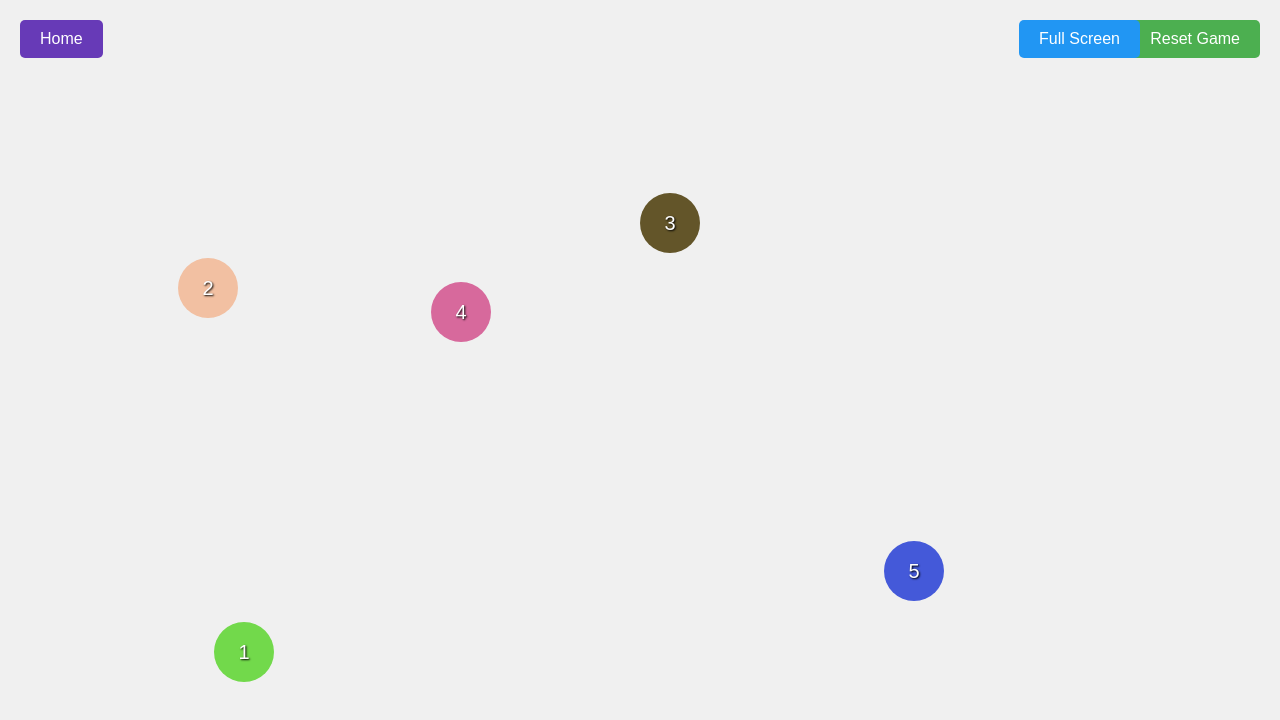
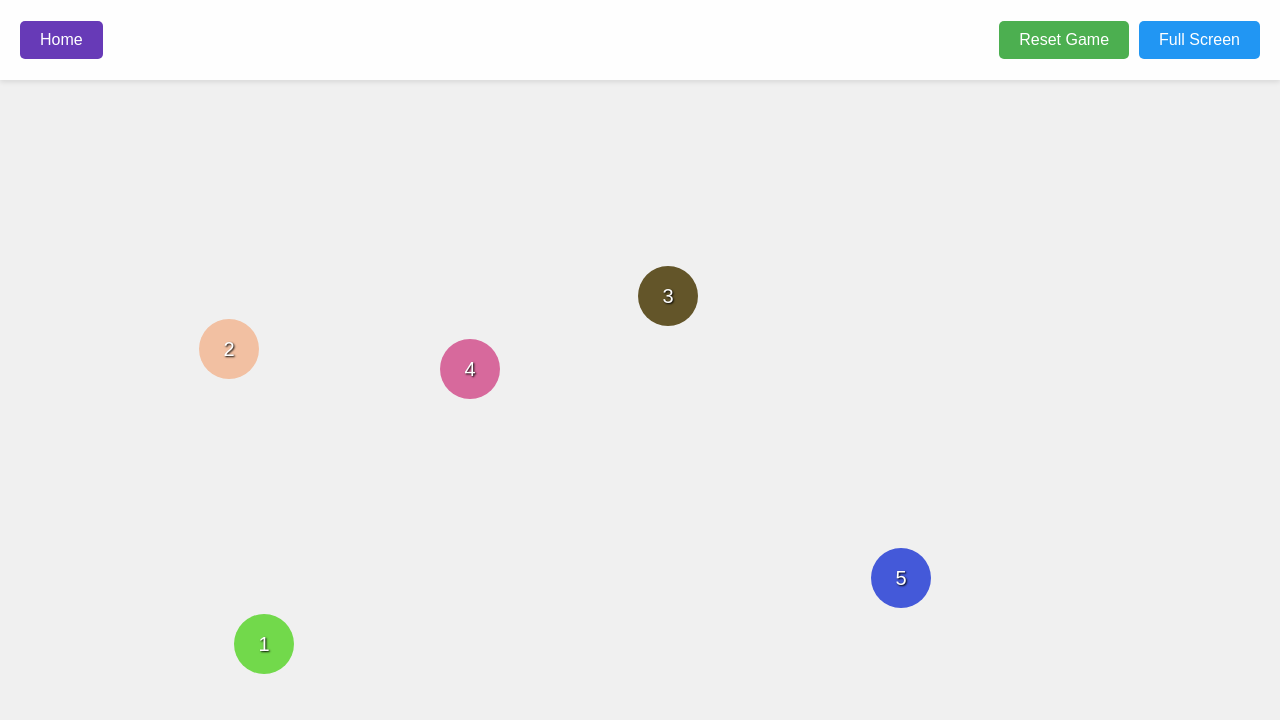
Before and after one commit to alexanderfanz/clickgame, a plain HTML site: page src/index.html in a window 1280 px wide. Drawn offline with Linux system fonts and the light colour scheme.

Commit message:
feat: no collision with header

```diff
--- a/src/index.html
+++ b/src/index.html
@@ -7,9 +7,12 @@
     <link rel="stylesheet" href="styles/main.css">
 </head>
 <body>
-    <a href="#" id="homeLink">Home</a>
-    <button id="resetButton">Reset Game</button>
-    <button id="fullscreenButton">Full Screen</button>
+    <div id="header">
+        <a href="#" id="homeLink">Home</a>
+        <button id="resetButton">Reset Game</button>
+        <button id="fullscreenButton">Full Screen</button>
+    </div>
+    <div id="gameArea"></div>
     <script src="js/game.js"></script>
 </body>
 </html>
--- a/src/js/game.js
+++ b/src/js/game.js
@@ -1,4 +1,4 @@
-const VERSION = '0.1.0';  // Semantic versioning (major.minor.patch)
+const VERSION = '0.2.0';  // Semantic versioning (major.minor.patch)
 const MAX_BALLS = 5;
 const BALL_SIZE = 60;
 let nextNumber = MAX_BALLS + 1;  // Track the next number to use
@@ -25,20 +25,21 @@ function getRandomColor() {
 }
 
 function getRandomPosition() {
-    const maxX = window.innerWidth - BALL_SIZE;
-    const maxY = window.innerHeight - BALL_SIZE;
+    const gameArea = document.getElementById('gameArea');
+    const rect = gameArea.getBoundingClientRect();
+    const maxX = rect.width - 2 * BALL_SIZE;
+    const maxY = rect.height - 2 * BALL_SIZE;
     return {
-        x: Math.floor(Math.random() * maxX),
-        y: Math.floor(Math.random() * maxY)
+        x: Math.floor(Math.random() * maxX + BALL_SIZE),
+        y: Math.floor(Math.random() * maxY + BALL_SIZE)
     };
 }
 
 function isOverlapping(position, existingBalls) {
     // Check if a position overlaps with any existing balls
     for (const ball of existingBalls) {
-        const ballRect = ball.getBoundingClientRect();
-        const ballX = ballRect.left;
-        const ballY = ballRect.top;
+        const ballX = parseInt(ball.style.left);
+        const ballY = parseInt(ball.style.top);
 
         // Calculate distance between centers
         const dx = position.x - ballX;
@@ -74,8 +75,10 @@ function getNonOverlappingPosition() {
 }
 
 function adjustBallPosition(ball) {
-    const maxX = window.innerWidth - BALL_SIZE;
-    const maxY = window.innerHeight - BALL_SIZE;
+    const gameArea = document.getElementById('gameArea');
+    const rect = gameArea.getBoundingClientRect();
+    const maxX = rect.width - BALL_SIZE;
+    const maxY = rect.height - BALL_SIZE;
 
     // Get current position
     let x = parseInt(ball.style.left);
@@ -112,14 +115,8 @@ function resetGame() {
     const balls = document.querySelectorAll('.ball');
     balls.forEach(ball => ball.remove());
 
-    // Reset the next number counter
-    nextNumber = MAX_BALLS + 1;
-
-    // Create new initial balls
-    for (let i = 1; i <= MAX_BALLS; i++) {
-        const ball = createBall(i);
-        document.body.appendChild(ball);
-    }
+    // start a new game
+    newGame();
 }
 
 async function toggleFullScreen() {
@@ -179,6 +176,16 @@ document.addEventListener('msfullscreenchange', () => {
     updateFullscreenButtonText();
 });
 
+function newGame() {
+    const gameArea = document.getElementById('gameArea');
+
+    for (let i = 1; i <= MAX_BALLS; i++) {
+        const ball = createBall(i);
+        gameArea.appendChild(ball);
+    }
+    nextNumber = MAX_BALLS + 1;
+}
+
 function initializeGame() {
     // Log version information
     console.log('Ball Clicking Game v' + VERSION);
@@ -187,11 +194,9 @@ function initializeGame() {
     const homeLink = document.getElementById('homeLink');
     homeLink.href = getRootDomain();
 
-    // Create initial balls with sequential numbers 1 to MAX_BALLS
-    for (let i = 1; i <= MAX_BALLS; i++) {
-        const ball = createBall(i);
-        document.body.appendChild(ball);
-    }
+    const gameArea = document.getElementById('gameArea');
+
+    newGame();
 
     // Add reset button event listener
     document.getElementById('resetButton').addEventListener('click', resetGame);
@@ -199,8 +204,8 @@ function initializeGame() {
     // Add fullscreen button event listener
     document.getElementById('fullscreenButton').addEventListener('click', toggleFullScreen);
 
-    // Add click event listener to body for event delegation
-    document.body.addEventListener('click', (e) => {
+    // Add click event listener to game area for event delegation
+    gameArea.addEventListener('click', (e) => {
         if (e.target.classList.contains('ball')) {
             const balls = document.querySelectorAll('.ball');
             const numbers = Array.from(balls).map(ball =>
@@ -213,7 +218,7 @@ function initializeGame() {
                 // Create new ball with next sequential number
                 const newBall = createBall(nextNumber);
                 nextNumber++;  // Increment for next ball
-                document.body.appendChild(newBall);
+                gameArea.appendChild(newBall);
             }
         }
     });
--- a/src/styles/main.css
+++ b/src/styles/main.css
@@ -2,6 +2,31 @@ body {
     margin: 0;
     overflow: hidden;
     background-color: #f0f0f0;
+    height: 100vh;
+    width: 100vw;
+}
+
+#header {
+    position: fixed;
+    top: 0;
+    left: 0;
+    right: 0;
+    height: 80px;
+    background-color: rgba(255, 255, 255, 0.9);
+    box-shadow: 0 2px 5px rgba(0, 0, 0, 0.1);
+    z-index: 1000;
+    display: flex;
+    align-items: center;
+    padding: 0 20px;
+}
+
+#gameArea {
+    position: absolute;
+    top: 80px;
+    left: 0;
+    right: 0;
+    bottom: 0;
+    overflow: hidden;
 }
 
 /* Add styles for fullscreen */
@@ -38,12 +63,23 @@ body {
     color: white;
     text-shadow: 1px 1px 2px black;
     user-select: none;
+    transform: translate(-50%, -50%);
+}
+
+#homeLink {
+    padding: 10px 20px;
+    background-color: #673AB7;
+    color: white;
+    border: none;
+    border-radius: 5px;
+    cursor: pointer;
+    font-size: 16px;
+    text-decoration: none;
+    font-family: Arial, sans-serif;
+    margin-right: auto;
 }
 
 #resetButton {
-    position: fixed;
-    top: 20px;
-    right: 20px;
     padding: 10px 20px;
     background-color: #4CAF50;
     color: white;
@@ -51,13 +87,10 @@ body {
     border-radius: 5px;
     cursor: pointer;
     font-size: 16px;
-    z-index: 1000;
+    margin-left: 10px;
 }
 
 #fullscreenButton {
-    position: fixed;
-    top: 20px;
-    right: 140px;  /* Position it to the left of reset button */
     padding: 10px 20px;
     background-color: #2196F3;
     color: white;
@@ -65,7 +98,11 @@ body {
     border-radius: 5px;
     cursor: pointer;
     font-size: 16px;
-    z-index: 1000;
+    margin-left: 10px;
+}
+
+#homeLink:hover {
+    background-color: #5E35B1;
 }
 
 #resetButton:hover {
@@ -75,23 +112,3 @@ body {
 #fullscreenButton:hover {
     background-color: #1976D2;
 }
-
-#homeLink {
-    position: fixed;
-    top: 20px;
-    left: 20px;
-    padding: 10px 20px;
-    background-color: #673AB7;
-    color: white;
-    border: none;
-    border-radius: 5px;
-    cursor: pointer;
-    font-size: 16px;
-    z-index: 1000;
-    text-decoration: none;
-    font-family: Arial, sans-serif;
-}
-
-#homeLink:hover {
-    background-color: #5E35B1;
-}
```
